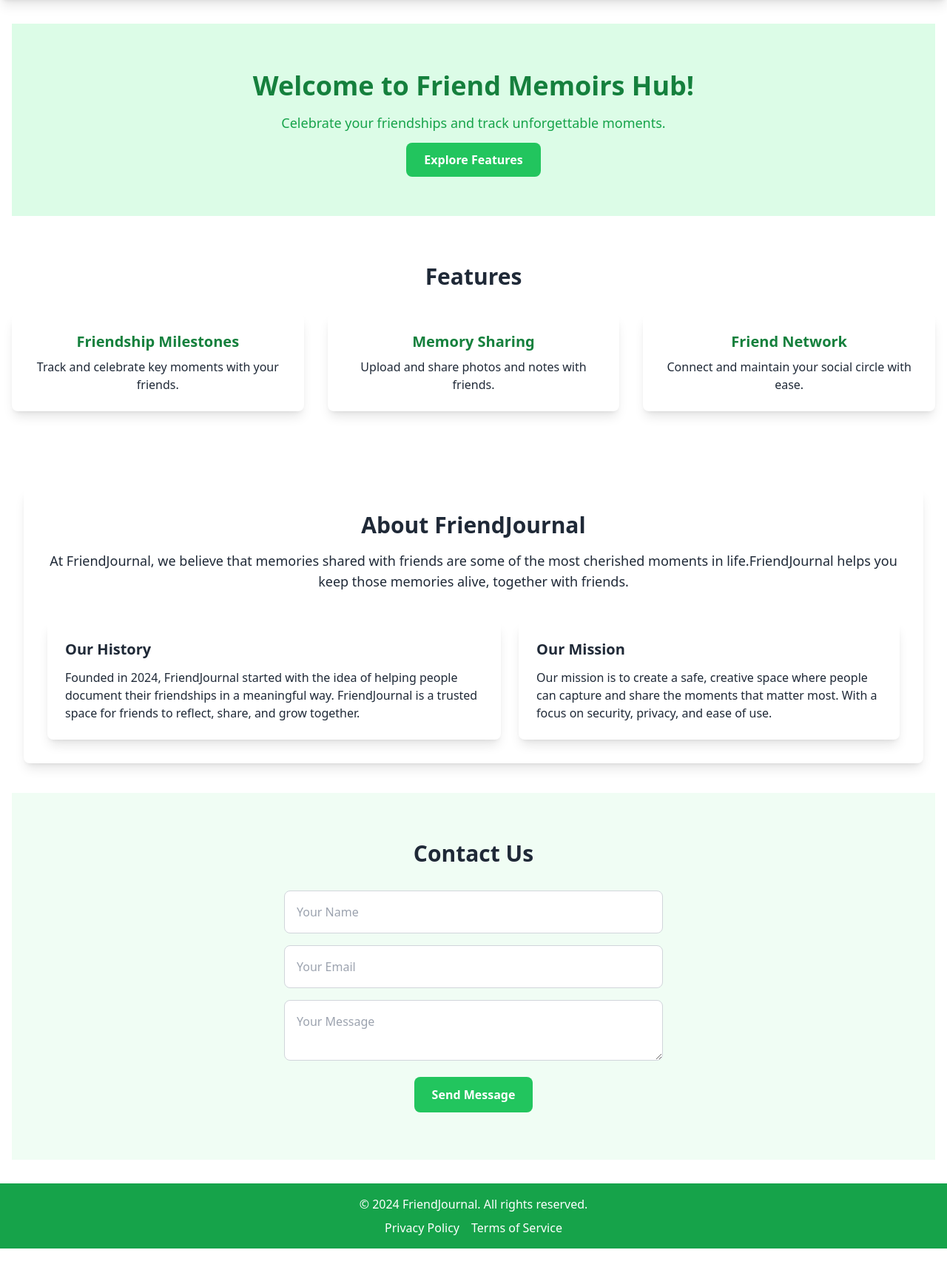
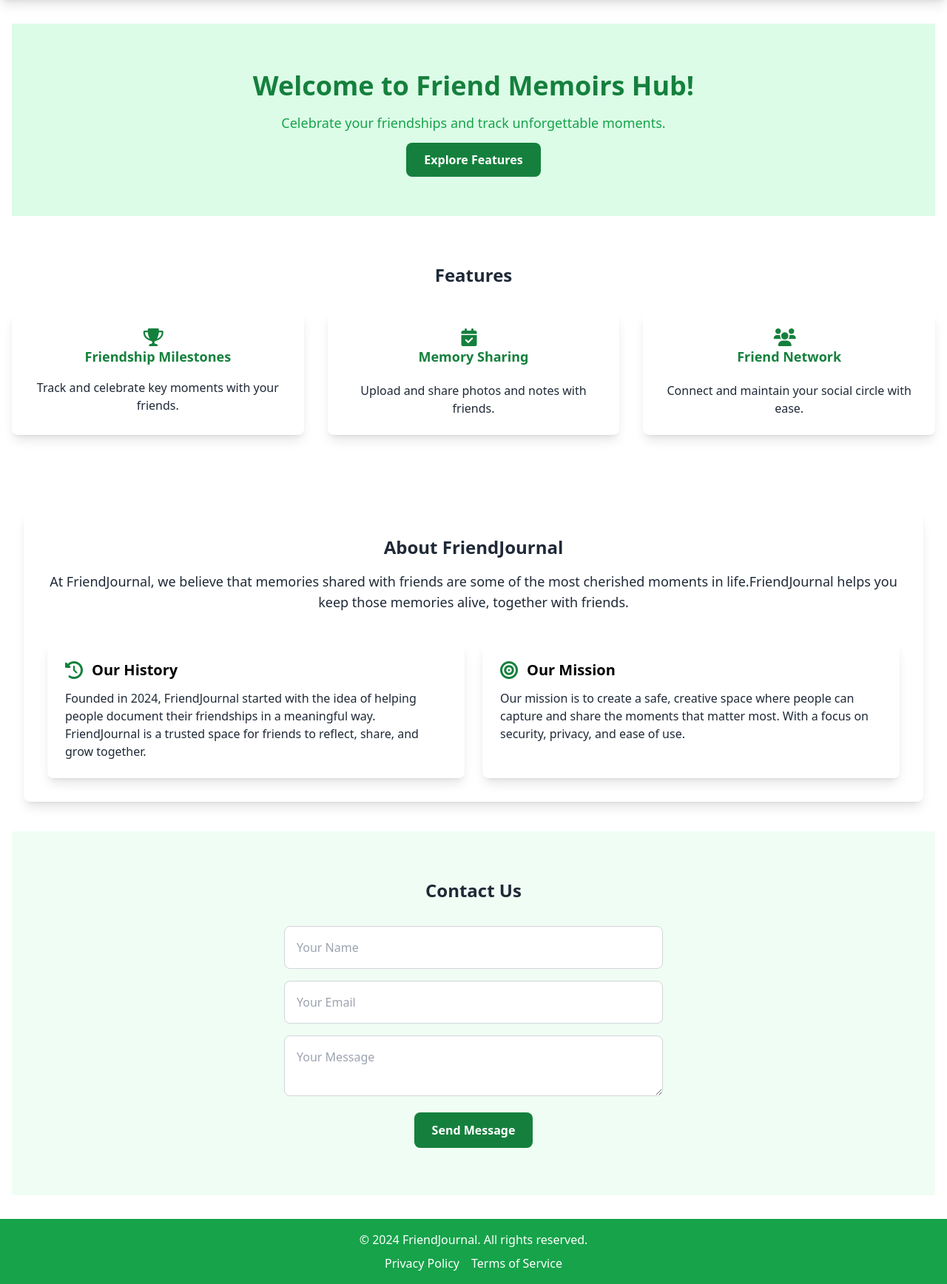
Before and after one commit to sapanadhakal40/friends-journal-hub, a Flask app: page /home in a window 1280 px wide. Shown: the part 64-1800 px from the top of the page at 74% size. Before the commit the page ends 1752 px from the top, so only its background shows below. Run offline with Flask 3, Linux system fonts and the light colour scheme; style sheets or scripts are compiled from the project's sources.

Commit message:
Update footer styling & layout, add icons and change button color for better UI

```diff
--- a/app/templates/home.html
+++ b/app/templates/home.html
@@ -9,25 +9,36 @@
     <div class="container mx-auto">
         <h1 class="text-4xl font-bold text-green-700 mb-4">Welcome to Friend Memoirs Hub!</h1>
         <p class="text-lg text-green-600 mb-6  max-w-2xl mx-auto">Celebrate your friendships and track unforgettable moments.</p>
-        <a href="#features" class="bg-green-500 hover:bg-green-600 text-white font-bold py-3 px-6 rounded-lg">Explore Features</a>
+        <a href="#features" class="bg-green-700 hover:bg-green-500 text-white font-bold py-3 px-6 rounded-lg">Explore Features</a>
     </div>
 </section>
 
 <!-- Features Section -->
 <section id="features" class="py-16">
     <div class="container mx-auto text-center">
-        <h2 class="text-3xl font-bold text-gray-800 mb-8">Features</h2>
+        <h2 class="text-2xl font-bold text-gray-800 mb-8">Features</h2>
         <div class="grid grid-cols-1 md:grid-cols-3 gap-8">
-            <div class="p-6 bg-white shadow-lg rounded-lg hover:shadow-2xl hover:scale-105 transform transition duration-300">
-                <h3 class="text-xl font-bold text-green-700 mb-2">Friendship Milestones</h3>
+
+
+            <div class="p-6 bg-white shadow-lg rounded-lg  hover:shadow-2xl hover:scale-105 transform transition duration-300">
+                <div class="flex items-center flex-col mb-3">
+                <i class="fas fa-trophy text-2xl text-green-700 mr-3"></i>
+                    <h3 class="text-lg font-semibold text-green-700 mb-1">Friendship Milestones</h3>
+                </div>
                 <p>Track and celebrate key moments with your friends.</p>
             </div>
             <div class="p-6 bg-white shadow-lg rounded-lg hover:shadow-2xl hover:scale-105 transform transition duration-300">
-                <h3 class="text-xl font-bold text-green-700 mb-2">Memory Sharing</h3>
+                <div class="flex flex-col items-center mb-3">
+                    <i class="fas fa-calendar-check text-green-700 text-2xl mr-3"></i>
+                    <h3 class="text-lg font-semibold text-green-700 mb-2">Memory Sharing</h3>
+                </div>
                 <p>Upload and share photos and notes with friends.</p>
             </div>
             <div class="p-6 bg-white shadow-lg rounded-lg hover:shadow-2xl hover:scale-105 transform transition duration-300">
-                <h3 class="text-xl font-bold text-green-700 mb-2">Friend Network</h3>
+                <div class="flex flex-col items-center mb-3">
+                    <i class="fas fa-users text-green-700 text-2xl mr-3"></i>
+                    <h3 class="text-lg font-semibold text-green-700 mb-2">Friend Network</h3>
+                </div>
                 <p>Connect and maintain your social circle with ease.</p>
             </div>
         </div>
@@ -36,19 +47,22 @@
 
 
 <!-- About Us Section -->
-<section id="about" class="bg-white  py-10 px-4">
+<section id="about" class="bg-white py-10 px-4">
     <div class="container mx-auto shadow-lg p-8 rounded-lg">
         <article class="text-center mb-10">
-            <h2 class="text-3xl font-semibold mb-4">About FriendJournal</h2>
+            <h2 class="text-2xl font-bold mb-4">About FriendJournal</h2>
             <p class="text-lg">
                 At FriendJournal, we believe that memories shared with friends are some of the most cherished moments in life.FriendJournal helps you keep those memories alive, together with friends.
             </p>
         </article>
 
-        <div class="flex flex-col md:flex-row md:space-x-6">
+        <div class="grid grid-cols-1 md:grid-cols-2 gap-6">
             <!-- appOur History Section -->
             <article class="about-item mb-8 md:mb-0 p-6 rounded-lg shadow-lg  transition-transform duration-500 ease-in-out hover:scale-105">
-                <h3 class="text-xl font-semibold mb-3">Our History</h3>
+                <div class="flex items-center mb-3">
+                    <i class="fas fa-history text-green-700 text-2xl mr-3"></i>
+                    <h3 class="text-xl font-semibold text-black">Our History</h3>
+                </div>
                 <p class="text-md">
                     Founded in 2024, FriendJournal started with the idea of helping people document their friendships in a meaningful way. FriendJournal is a trusted space for friends to reflect, share, and grow together.
                 </p>
@@ -56,7 +70,10 @@
 
             <!-- Our Mission Section -->
             <article class="about-item p-6 rounded-lg shadow-lg transition-transform duration-500 ease-in-out hover:scale-105">
-                <h3 class="text-xl font-semibold mb-3">Our Mission</h3>
+                <div class="flex items-center mb-3">
+                    <i class="fas fa-bullseye text-green-700 text-2xl mr-3"></i>
+                    <h3 class="text-xl font-semibold text-black">Our Mission</h3>
+                </div>
                 <p class="text-md">
                     Our mission is to create a safe, creative space where people can capture and share the moments that matter most. With a focus on security, privacy, and ease of use.
                 </p>
@@ -68,12 +85,12 @@
 <!-- Contact Section -->
 <section id="contact" class="bg-green-50 py-16">
     <div class="container mx-auto text-center">
-        <h2 class="text-3xl font-bold text-gray-800 mb-8">Contact Us</h2>
+        <h2 class="text-2xl font-bold text-gray-800 mb-8">Contact Us</h2>
         <form action="#" method="post" class="max-w-lg mx-auto">
             <input type="text" name="name" placeholder="Your Name" class="w-full p-4 mb-4 border border-gray-300 rounded-lg">
             <input type="email" name="email" placeholder="Your Email" class="w-full p-4 mb-4 border border-gray-300 rounded-lg">
             <textarea name="message" placeholder="Your Message" class="w-full p-4 mb-4 border border-gray-300 rounded-lg"></textarea>
-            <button type="submit" class="bg-green-500 hover:bg-green-600 text-white font-bold py-3 px-6 rounded-lg">Send Message</button>
+            <button type="submit" class="bg-green-700 hover:bg-green-500 text-white font-bold py-3 px-6 rounded-lg">Send Message</button>
         </form>
     </div>
 </section>
```
